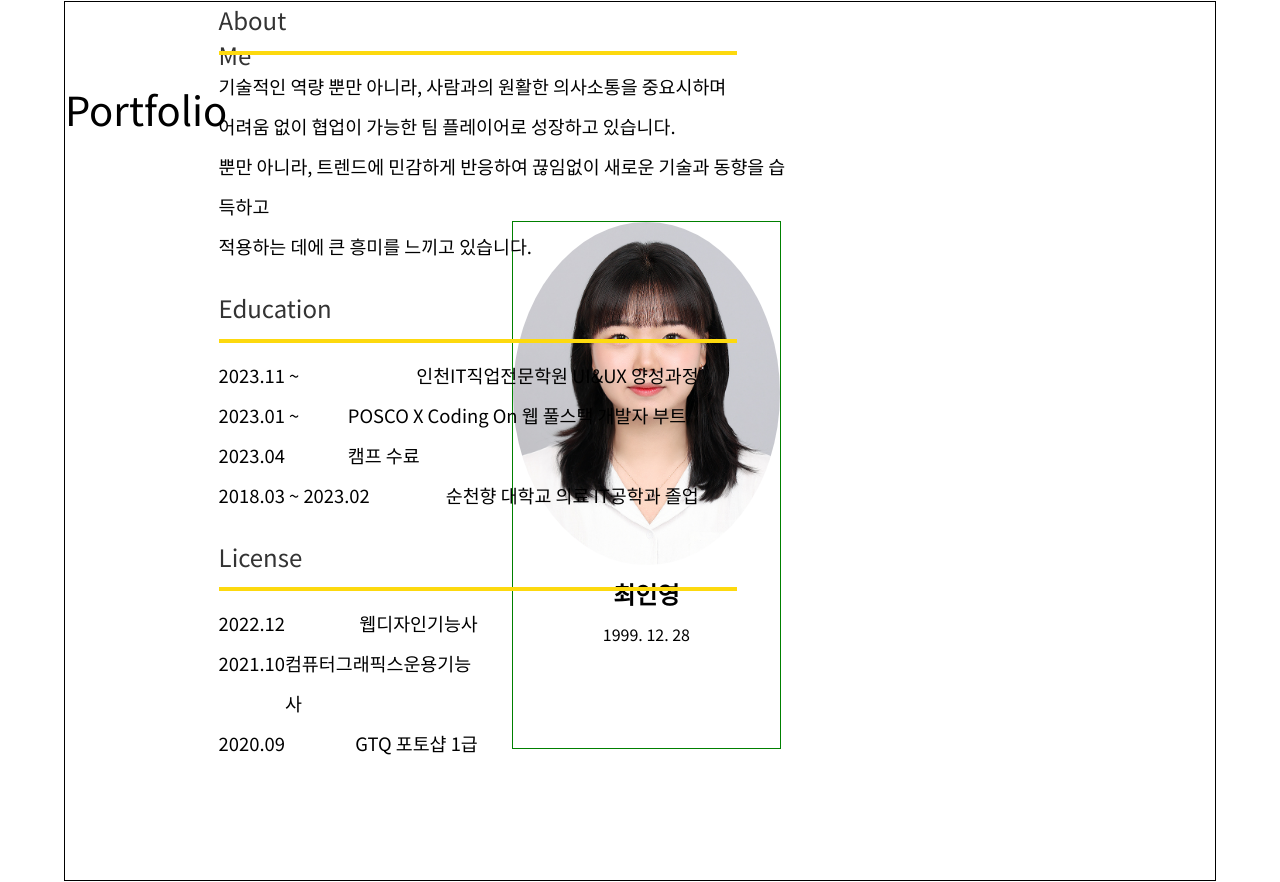
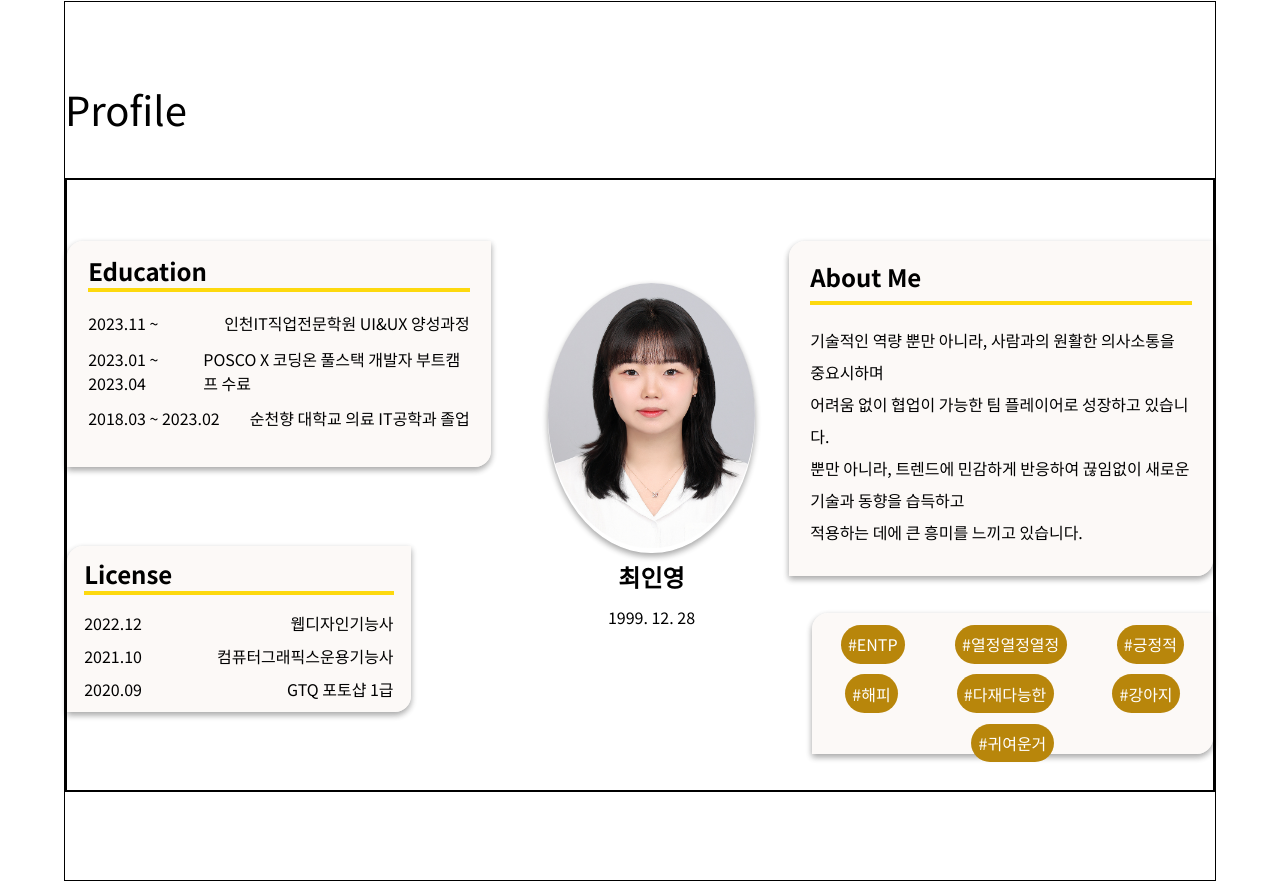
Before and after one commit to choiinyoung/portfolio, a React (Create React App) app: page /available in a window 1280 px wide. Shown: the part 879-1761 px from the top of the page. Built offline with nearby package versions, Linux system fonts and the light colour scheme; a web font is replaced by a local one.

Commit message:
Profile.jsx_전체적인 디자인 수정
Profile.jsx_전체적인 디자인 수정

```diff
--- a/src/component/Portfolio1.jsx
+++ b/src/component/Portfolio1.jsx
@@ -56,6 +56,8 @@ export default function Portfolio1() {
   return (
     <div className="portfolio1">
       <div id="wrap">
+        <div className="title">Portfolio#1</div>
+
         <section id="circle" ref={carouselRef}>
           <article class="face1">
             <div class="inner" onClick={clickMain}>
--- a/src/component/Profile.jsx
+++ b/src/component/Profile.jsx
@@ -6,8 +6,8 @@ export default function Profile() {
   return (
     <div className="profile">
       <div className="all">
-        <div className="title">Portfolio</div>
-        <div>
+        <div className="title">Profile</div>
+        <div className="all_controller">
           <div className="main">
             <div className="img">
               <img src={mainImg} alt="사진" />
@@ -19,21 +19,8 @@ export default function Profile() {
             </div>
           </div>
           <div className="content">
-            <div className="about">
-              <h2>About Me</h2>
-              <div className="line"></div>
-              <p>
-                기술적인 역량 뿐만 아니라, 사람과의 원활한 의사소통을 중요시하며
-                <br></br>
-                어려움 없이 협업이 가능한 팀 플레이어로 성장하고 있습니다.
-                <br></br>
-                뿐만 아니라, 트렌드에 민감하게 반응하여 끊임없이 새로운 기술과
-                동향을 습득하고
-                <br></br>
-                적용하는 데에 큰 흥미를 느끼고 있습니다.
-              </p>
-            </div>
             <div className="education">
+              <div className="edu_all">
                 <h2>Education</h2>
                 <div className="line"></div>
                 <ul>
@@ -43,7 +30,7 @@ export default function Profile() {
                   </li>
                   <li>
                     <p>2023.01 ~ 2023.04</p>
-                  <p>POSCO X Coding On 웹 풀스택 개발자 부트캠프 수료</p>
+                    <p>POSCO X 코딩온 풀스택 개발자 부트캠프 수료</p>
                   </li>
                   <li>
                     <p>2018.03 ~ 2023.02</p>
@@ -51,7 +38,9 @@ export default function Profile() {
                   </li>
                 </ul>
               </div>
+            </div>
             <div className="license">
+              <div className="lic_all">
                 <h2>License</h2>
                 <div className="line"></div>
                 <ul>
@@ -70,6 +59,37 @@ export default function Profile() {
                 </ul>
               </div>
             </div>
+            <div className="about">
+              <div className="about_all">
+                <h2>About Me</h2>
+                <div className="line"></div>
+                <p>
+                  기술적인 역량 뿐만 아니라, 사람과의 원활한 의사소통을
+                  중요시하며
+                  <br></br>
+                  어려움 없이 협업이 가능한 팀 플레이어로 성장하고 있습니다.
+                  <br></br>
+                  뿐만 아니라, 트렌드에 민감하게 반응하여 끊임없이 새로운 기술과
+                  동향을 습득하고
+                  <br></br>
+                  적용하는 데에 큰 흥미를 느끼고 있습니다.
+                </p>
+              </div>
+            </div>
+            <div className="hash">
+              <div className="hash_all">
+                <ul>
+                  <li>#ENTP</li>
+                  <li>#열정열정열정</li>
+                  <li>#긍정적</li>
+                  <li>#해피</li>
+                  <li>#다재다능한</li>
+                  <li>#강아지</li>
+                  <li>#귀여운거</li>
+                </ul>
+              </div>
+            </div>
+          </div>
         </div>
       </div>
     </div>
--- a/src/style/Portfolio1.scss
+++ b/src/style/Portfolio1.scss
@@ -5,11 +5,21 @@
 }
 
 .portfolio1 {
-  // width: 90%;
+  width: 100%;
   height: 110vh;
   // border: 1px solid;
   margin: 0 auto;
   overflow: hidden;
+  .title {
+    position: relative;
+    font-size: 5vh;
+    /* z-index: 100; */
+    // background: orange;
+    top: 10%;
+    /* bottom: 0; */
+    width: 15%;
+    left: 5%;
+  }
   .on {
     display: block;
     animation: open 0.5s ease-in;
@@ -31,7 +41,7 @@
     height: 78%;
     perspective: 12000px;
     // border: 1px solid red;
-    top: 16vh;
+    top: 10%;
 
     #circle {
       width: 50%;
--- a/src/style/Profile.scss
+++ b/src/style/Profile.scss
@@ -1,4 +1,15 @@
 @import url("../style/_reset.scss");
+@mixin content {
+  border-radius: 1rem 0;
+  position: absolute;
+  background: #fbf7f4ad;
+  box-shadow: 0 3px 6px rgba(0, 0, 0, 0.16), 0 3px 6px rgba(0, 0, 0, 0.23);
+}
+@mixin all {
+  position: relative;
+  width: 90%;
+  margin: 3% auto;
+}
 .profile {
   // background: orange;
   position: relative;
@@ -21,13 +32,16 @@
 
     .main {
       height: 60%;
-      border: 1px solid green;
+      // border: 1px solid green;
       position: absolute;
-      top: 25%;
-      width: 21%;
-      left: 40%;
+      top: 17%;
+      width: 18%;
+      left: 42%;
+
       .img {
+        box-shadow: 0 3px 6px rgba(0, 0, 0, 0.16), 0 3px 6px rgba(0, 0, 0, 0.23);
         width: 100%;
+        border-radius: 50%;
       }
       img {
         width: 100%;
@@ -51,54 +65,101 @@
         }
       }
     }
+
+    .all_controller {
+      border: 1px solid;
+      width: 100%;
+      height: 70%;
+      position: relative;
+      top: 20%;
       .content {
+        border: 1px solid;
+        width: 100%;
+        height: 100%;
         position: relative;
-      // border: 1px solid blue;
-      width: 45vw;
-      height: 100%;
-      left: 12vw;
-      text-align: left;
-      > div {
-        margin-bottom: 3vh;
+        .education {
+          // border: 1px solid;
+          @include content;
+          top: 10%;
+          width: 37%;
+          height: 37%;
+          .edu_all {
+            @include all;
           }
-      h2 {
-        font-size: 3vh;
-        font-weight: 500;
-        width: 7vw;
-        height: 4.1vh;
-        margin-bottom: 2vh;
-        color: #333;
         }
+        // > div {
+        //   margin-bottom: 3vh;
+        // }
+        // h2 {
+        //   font-size: 3vh;
+        //   font-weight: 500;
+        //   width: 7vw;
+        //   height: 4.1vh;
+        //   margin-bottom: 2vh;
+        //   color: #333;
+        // }
         li {
           display: flex;
           /* border: 1px solid; */
-        width: 37.5vw;
           justify-content: space-between;
-        font-size: 2.3vh;
-        line-height: 5vh;
+          margin-bottom: 3%;
         }
+
         .line {
           position: relative;
-        width: 90%;
+          width: 100%;
           border: 2px solid #fdd90e;
           /* top: 15%; */
-        margin-bottom: 2%;
+          margin-bottom: 5%;
         }
         .license {
-        h2 {
-          width: 5vw;
-        }
-        li {
-          width: 45%;
+          @include content;
+          top: 60%;
+          width: 30%;
+
+          .lic_all {
+            @include all;
           }
         }
 
         .about {
-        p {
-          font-size: 2.3vh;
-          line-height: 5vh;
+          @include content;
+          top: 10%;
+          right: 0;
+          height: 55%;
+          width: 37%;
+          line-height: 2;
+          .about_all {
+            @include all;
+          }
+        }
+        .hash {
+          @include content;
+          width: 35%;
+          height: 23%;
+          top: 71%;
+          right: 0;
+          .hash_all {
+            @include all;
+
+            ul {
+              display: flex;
+              flex-wrap: wrap;
+              gap: 9%;
+              /* text-align: center; */
+              /* align-items: center; */
+              justify-content: space-around;
+              li {
+                border-radius: 2rem;
+                background: darkgoldenrod;
+                color: white;
+                margin: padding;
+                padding: 2%;
               }
             }
           }
         }
       }
+    }
+  }
+}
```
Lines whose indentation alone changed are shown as unchanged.
